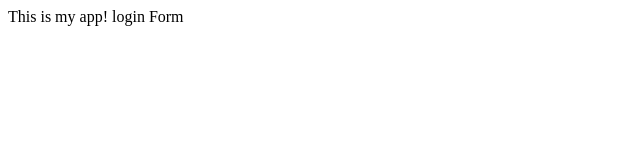
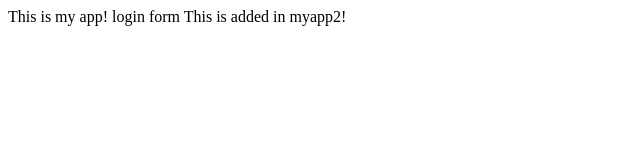
Before and after one commit to hamhagh/myappSample, a plain HTML site: page index.html in a window 1280 px wide. Shown: the whole page, without its empty margins (0-640 px from the left). Drawn offline with Linux system fonts and the light colour scheme.

Commit message:
changes in myapp2

```diff
--- a/index.html
+++ b/index.html
@@ -4,6 +4,7 @@
   </head>
   <body>
     This is my app!
-    login Form
+    login form
+    This is added in myapp2!
   </body>
 </html>
```
Also changed, not shown: myapp2.txt (added).
